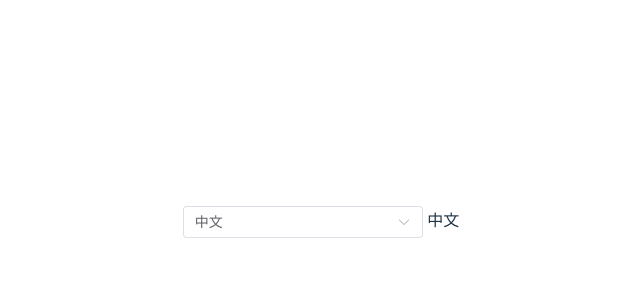
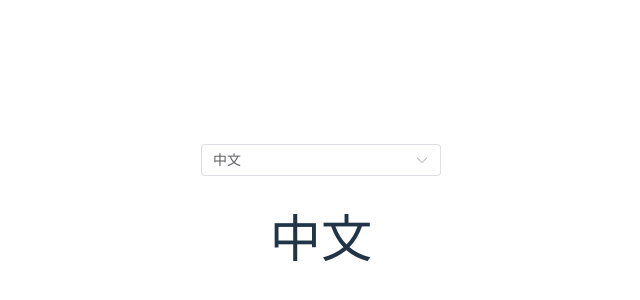
Before and after one commit to bigMeowCoding/vite-project, a Vue app: page / in a window 1280 px wide. Shown: the part 178-478 px from the top of the page, without its empty margins (319-959 px from the left). Built offline with nearby package versions, Linux system fonts and the light colour scheme.

Commit message:
更新HelloWorld组件模板
将纯文本"中文"更改为<h1>标签包裹的"中文"，以增强显示效果。

```diff
--- a/example/components/HelloWorld.vue
+++ b/example/components/HelloWorld.vue
@@ -1,5 +1,5 @@
 <template>
-中文
+<h1>中文</h1>
 </template>
 <script setup>
 import { ref } from "vue";
```
